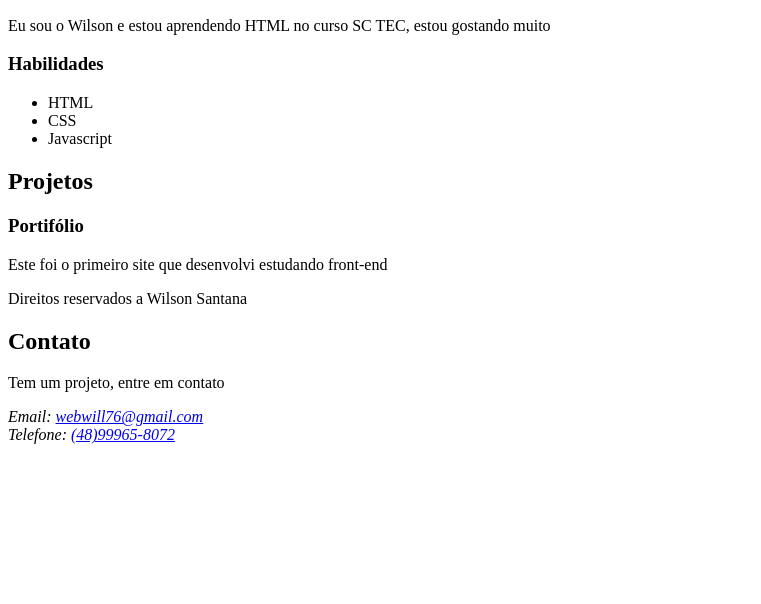
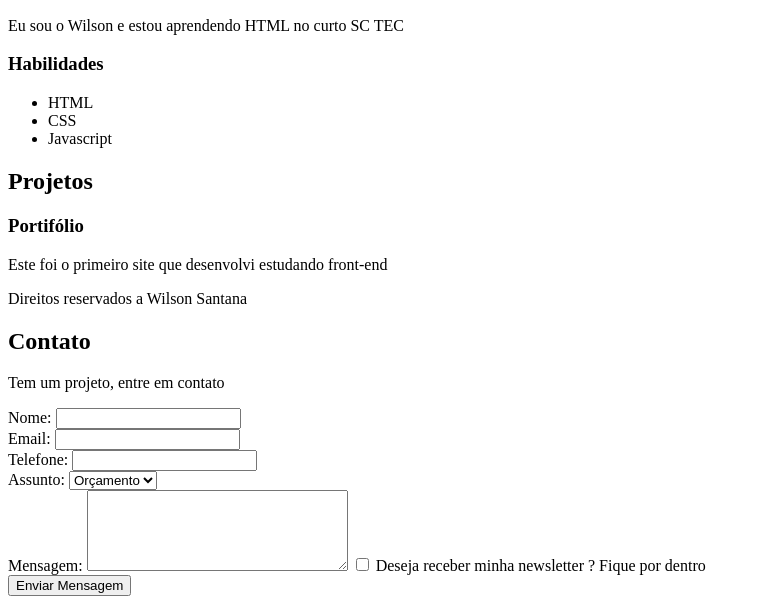
Before and after one commit to webwill76/site, a plain HTML site: page index.html in a window 1280 px wide. Shown: the part 504-1108 px from the top of the page, without its empty margins (0-761 px from the left). Before the commit the page ends 956 px from the top, so only its background shows below. Drawn offline with Linux system fonts and the light colour scheme.

Commit message:
versao 3.0

```diff
--- a/index.html
+++ b/index.html
@@ -23,11 +23,13 @@
 
     <section id="sobre">
         <h2>Sobre mim</h2>
-        <img src="https://naturezafc.com.br/img/3x4/3x4wilsinho.jpg" alt="foto do Wilson" title="Imagem Perfil de Wilson">
+        <img src="https://naturezafc.com.br/img/3x4/3x4wilsinho.jpg" alt="foto do Wilson"
+            title="Imagem Perfil de Wilson">
 
         <article>
             <p>
-                Eu sou o Wilson e estou aprendendo HTML no curso SC TEC, estou gostando muito
+                Eu sou o Wilson e estou aprendendo HTML no curto SC TEC
+
             </p>
         </article>
 
@@ -55,10 +57,32 @@
         <section id="contato">
             <h2>Contato</h2>
             <p>Tem um projeto, entre em contato</p>
-            <address>
-                Email: <a href="mailto:webwill76@gmail.com">webwill76@gmail.com</a><br>
-                Telefone: <a href="tel:5548999658072">(48)99965-8072</a>
-            </address>
+
+            <form action="">
+                <label for="nome">Nome: </label>
+                <input type="text" id="nome" name="nome" required><br>
+
+                <label for="email">Email: </label>
+                <input type="email" id="email" name="email" required><br>
+
+                <label for="telefone">Telefone: </label>
+                <input type="tel" id="telefone" name="telefone"><br>
+
+                <label for="assunto">Assunto: </label>
+                <select name="assunto" id="assunto">
+                    <option value="orçamento">Orçamento</option>
+                    <option value="duvida">Dúvida</option>
+                    <option value="outro">Outro</option>
+                </select>
+                <br>
+                <label for="mensagem">Mensagem: </label>
+                <textarea name="mensagem" id="mensagem" cols="30" rows="5" required></textarea>
+
+                <input type="checkbox" name="inscricao" id="inscricao">
+                <label for="inscricao">Deseja receber minha newsletter ? Fique por dentro</label>
+                <br>
+                <input type="submit" value="Enviar Mensagem">
+            </form>
         </section>
     </footer>
 </body>
```
